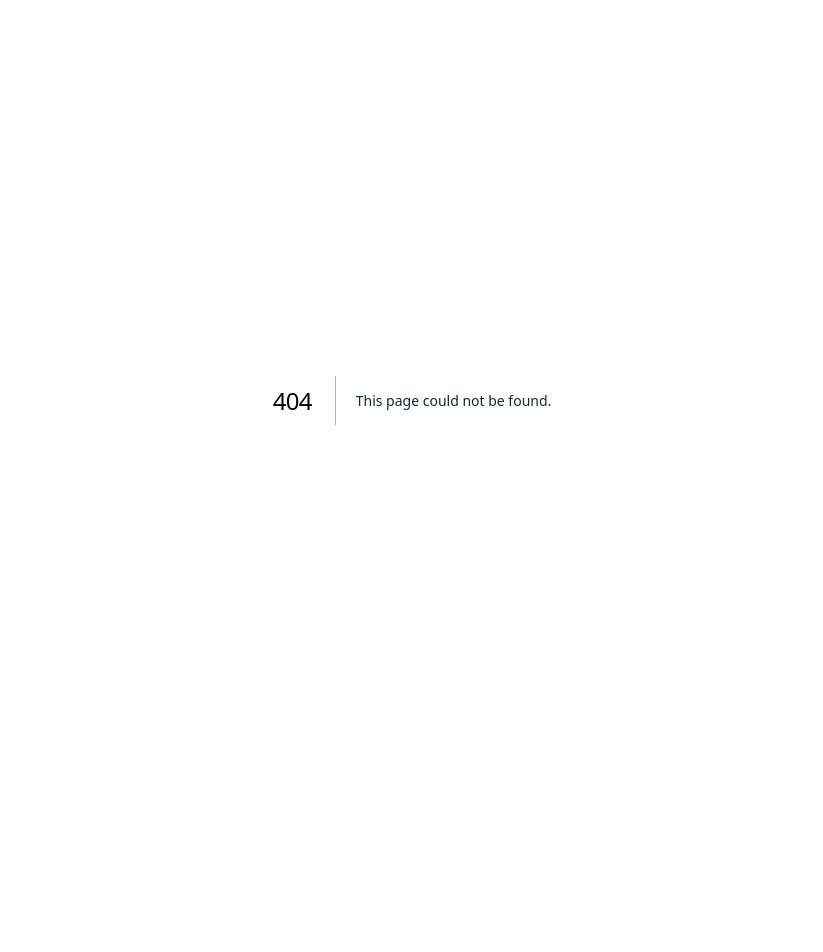
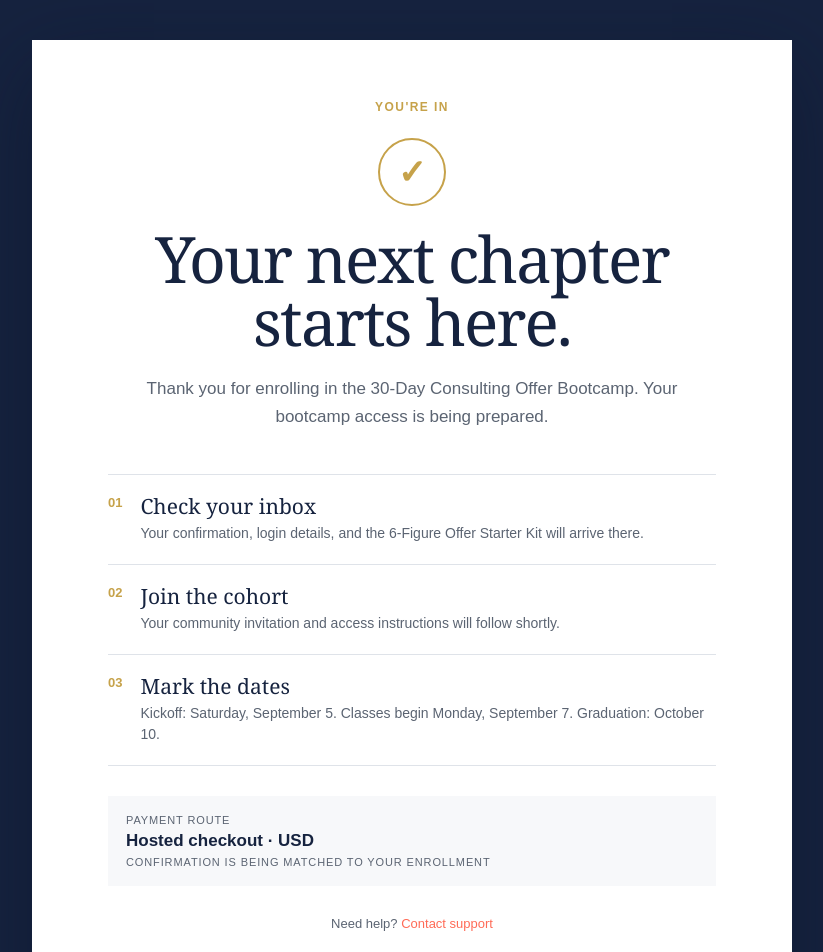
Before and after one commit to enyconsulting-dev/bootcamp, a Next.js app in the folder frontend/: page /thank-you in a window 1280 px wide. Before the commit this address had no page. Shown: the top 952 px of the page, without its empty margins (228-1051 px from the left). Before the commit the page ends 800 px from the top, so only its background shows below. Built offline with nearby package versions, Linux system fonts and the light colour scheme.

Commit message:
Thank you page

```diff
--- a/frontend/src/app/globals.css
+++ b/frontend/src/app/globals.css
@@ -157,6 +157,22 @@ details p { margin-top: 12px; color: var(--gray); font: 15px/1.6 Arial, sans-ser
 footer { display: flex; justify-content: center; gap: 22px; flex-wrap: wrap; padding: 28px 32px; background: #101b31; color: #aeb9ca; font: 12px Arial, sans-serif; }
 footer p { color: white; }
 footer a { text-decoration: none; }
+.thank-you-page { min-height: 100vh; display: grid; place-items: center; padding: 40px 20px; background: var(--navy); }
+.thank-you-card { width: min(100%, 760px); padding: 58px clamp(24px, 7vw, 76px); background: white; text-align: center; box-shadow: 0 28px 80px #0b142b80; }
+.success-mark { display: grid; place-items: center; width: 68px; height: 68px; margin: 22px auto; border: 2px solid var(--gold); border-radius: 50%; color: var(--gold); font: 700 34px Arial, sans-serif; }
+.thank-you-card h1 { color: var(--navy); font-size: clamp(42px, 6vw, 64px); }
+.thank-you-lede { max-width: 540px; margin: 22px auto 0; color: var(--gray); font: 17px/1.65 Arial, sans-serif; }
+.next-steps { display: grid; gap: 0; margin: 42px 0 28px; border-top: 1px solid #dfe3e9; text-align: left; }
+.next-steps > div { display: flex; gap: 18px; padding: 20px 0; border-bottom: 1px solid #dfe3e9; }
+.next-steps span { color: var(--gold); font: 700 13px Arial, sans-serif; }
+.next-steps h2 { margin: 0; color: var(--navy); font-size: 21px; }
+.next-steps p { margin-top: 6px; color: var(--gray); font: 14px/1.5 Arial, sans-serif; }
+.order-status { display: grid; gap: 5px; margin-top: 30px; padding: 18px; background: var(--mist); text-align: left; }
+.order-status span, .order-status small { color: var(--gray); font: 11px Arial, sans-serif; text-transform: uppercase; letter-spacing: .08em; }
+.order-status strong { color: var(--navy); font: 700 17px Arial, sans-serif; }
+.support { margin-top: 30px; color: var(--gray); font: 13px Arial, sans-serif; }
+.support a { color: var(--coral); }
+.return-link { display: inline-block; margin-top: 22px; color: var(--navy); font: 700 13px Arial, sans-serif; text-decoration: underline; }
 
 @media (max-width: 700px) {
   .hero-inner { padding: 24px 20px 54px; }
--- /dev/null
+++ b/frontend/src/app/thank-you/page.tsx
@@ -0,0 +1,44 @@
+import Link from "next/link";
+
+type ThankYouPageProps = {
+  searchParams: Promise<{
+    currency?: string;
+    vip?: string;
+    session_id?: string;
+  }>;
+};
+
+export default async function ThankYouPage({ searchParams }: ThankYouPageProps) {
+  const params = await searchParams;
+  const currency = params.currency?.toUpperCase() === "NGN" ? "NGN" : "USD";
+  const isVip = params.vip === "true";
+  const hasSession = Boolean(params.session_id);
+
+  return (
+    <main className="thank-you-page">
+      <section className="thank-you-card" aria-labelledby="thank-you-heading">
+        <p className="section-label">You&apos;re in</p>
+        <div className="success-mark" aria-hidden="true">✓</div>
+        <h1 id="thank-you-heading">Your next chapter starts here.</h1>
+        <p className="thank-you-lede">
+          Thank you for enrolling in the 30-Day Consulting Offer Bootcamp.
+          {isVip ? " Your VIP Challenge Upgrade is included." : " Your bootcamp access is being prepared."}
+        </p>
+
+        <div className="next-steps">
+          <div><span>01</span><div><h2>Check your inbox</h2><p>Your confirmation, login details, and the 6-Figure Offer Starter Kit will arrive there.</p></div></div>
+          <div><span>02</span><div><h2>Join the cohort</h2><p>Your community invitation and access instructions will follow shortly.</p></div></div>
+          <div><span>03</span><div><h2>Mark the dates</h2><p>Kickoff: Saturday, September 5. Classes begin Monday, September 7. Graduation: October 10.</p></div></div>
+        </div>
+
+        <div className="order-status">
+          <span>Payment route</span>
+          <strong>{currency === "NGN" ? "Paystack · NGN" : "Hosted checkout · USD"}</strong>
+          <small>{hasSession ? "Confirmation received" : "Confirmation is being matched to your enrollment"}</small>
+        </div>
+        <p className="support">Need help? <a href="mailto:support@businessanalysisschool.com">Contact support</a></p>
+        <Link className="return-link" href="/">Return to the bootcamp</Link>
+      </section>
+    </main>
+  );
+}
```
Also changed, not shown: 2 other files (tests, documents, lock files or other folders).
